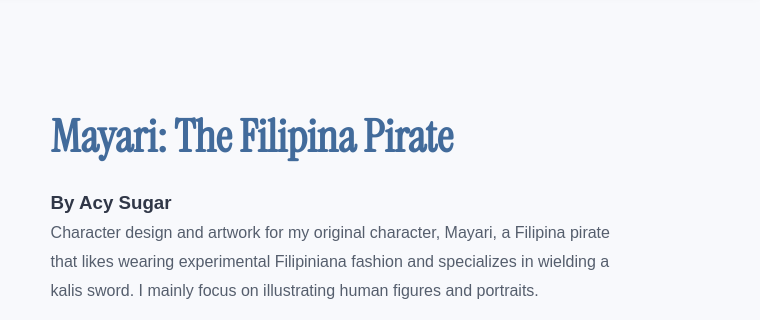
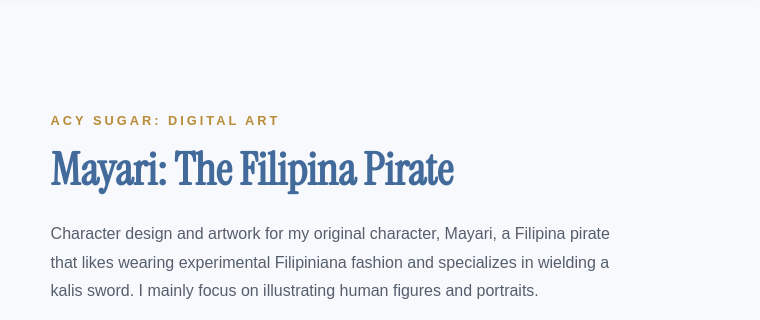
Before and after one commit to elaicy/elaicyportfolio, a plain HTML site: page mayari.html in a window 1280 px wide. Shown: the part 112-432 px from the top of the page, 520-1280 px from the left. Drawn offline with Linux system fonts and the light colour scheme.

Commit message:
Change artist name to 'Acy Sugar'
Updated the project artist name in mayari.html.

```diff
--- a/mayari.html
+++ b/mayari.html
@@ -33,8 +33,8 @@
                 <img src="images/mayari.png" alt="Mayari, the Filipina pirate character design">
             </div>
             <div class="project-page-desc">
+                <p class="subtitle">ACY SUGAR: DIGITAL ART</p>
                 <h1 class="header-special">Mayari: The Filipina Pirate</h1>
-                <h3 class="project-artist">By Acy Sugar</h3>
                 <p>
                   Character design and artwork for my original
                   character, Mayari, a Filipina pirate that likes
```
